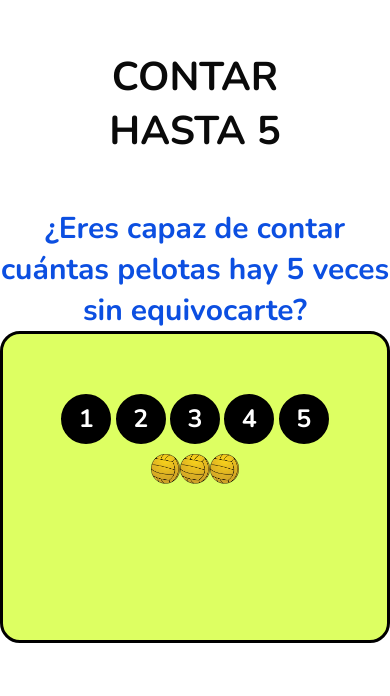
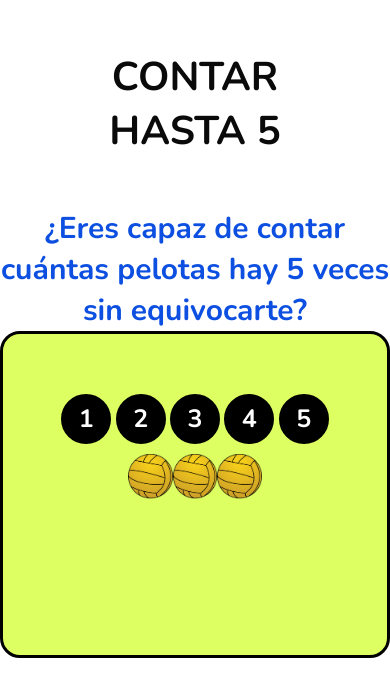
Before and after one commit to AxelCotonGutierrez/Contarhasta5pelotas, a plain HTML site: page index.html in a window 390 px wide. Drawn offline with nearby package versions, Linux system fonts and the light colour scheme.

Commit message:
prueba css móvil

```diff
--- a/contar5.css
+++ b/contar5.css
@@ -106,7 +106,7 @@ h1 {
   }
 
   .container .game-image {
-    max-width: 20%; /* Ajustar según necesidades */
+    max-width: 30%; /* Ajustar según necesidades */
     height: auto;
     object-fit: contain;
     max-height: 50px;
```
